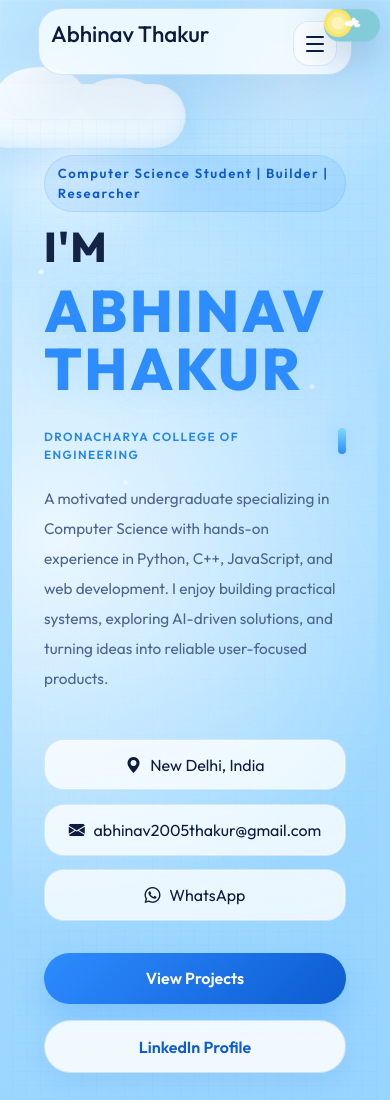
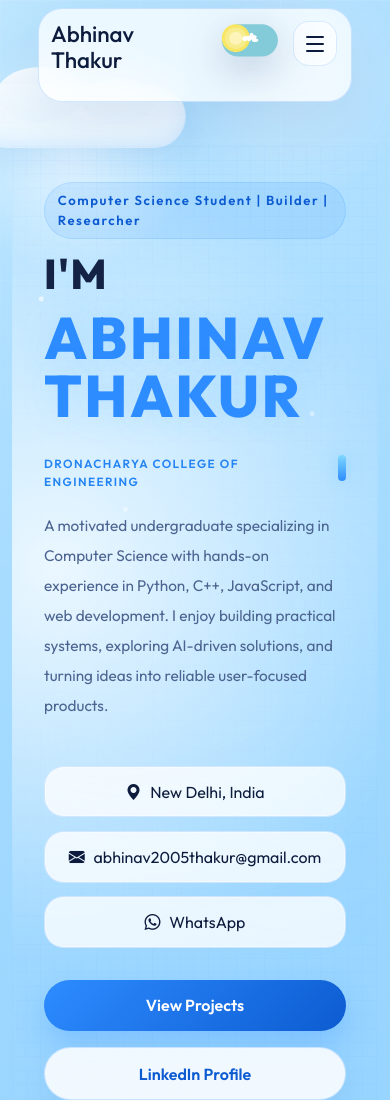
Before and after one commit to Abhinav3457/portfolio, a plain HTML site: page frontend/index.html in a window 390 px wide. Shown: the top 1100 px of the page. Drawn offline with nearby package versions, Linux system fonts and the light colour scheme.

Commit message:
abhinavthakur

```diff
--- a/frontend/abhinav.css
+++ b/frontend/abhinav.css
@@ -478,7 +478,7 @@ img {
     gap: 0.9rem;
     width: min(calc(100% - 6rem), var(--container-wide));
     margin: 1rem auto 0;
-    padding: 0.72rem 0.95rem;
+    padding: 0.72rem 6.25rem 0.72rem 0.95rem;
     min-height: var(--header-height);
     border: 1px solid var(--line);
     border-radius: 999px;
@@ -489,17 +489,19 @@ img {
 }
 
 .theme-toggle-button {
-    position: fixed;
-    top: 0.65rem;
-    right: 0.65rem;
-    z-index: 40;
+    position: absolute;
+    top: 50%;
+    right: 0.85rem;
+    z-index: 3;
     display: inline-flex;
     align-items: center;
     justify-content: center;
     width: 78px;
     height: 52px;
+    margin: 0;
     cursor: pointer;
     user-select: none;
+    transform: translateY(-50%);
 }
 
 .theme-toggle-button svg {
@@ -649,6 +651,11 @@ img {
     padding: 0;
     list-style: none;
     justify-content: flex-end;
+}
+
+.site-nav {
+    flex: 1 1 auto;
+    min-width: 0;
 }
 
 .site-nav a {
@@ -2208,11 +2215,18 @@ body.dark-mode .typing-target {
         border-radius: 28px;
         align-items: flex-start;
         flex-direction: column;
-        padding: 0.9rem 1rem;
+        padding: 0.9rem 6.1rem 0.9rem 1rem;
     }
 
     .site-nav {
         width: 100%;
+    }
+
+    .theme-toggle-button {
+        top: 1rem;
+        right: 1rem;
+        transform: none;
+        transform-origin: top right;
     }
 
     .site-nav ul {
@@ -2280,7 +2294,7 @@ body.dark-mode .typing-target {
     .site-header {
         width: min(calc(100% - 5.6rem), var(--container));
         margin-top: 0.5rem;
-        padding: 0.85rem;
+        padding: 0.85rem 8.9rem 0.85rem 0.85rem;
         gap: 0.8rem;
         border-radius: 24px;
         align-items: stretch;
@@ -2291,7 +2305,7 @@ body.dark-mode .typing-target {
     }
 
     .brand-block {
-        max-width: calc(100% - 5rem);
+        max-width: calc(100% - 8.8rem);
     }
 
     .brand-block h1 {
@@ -2385,8 +2399,8 @@ body.dark-mode .typing-target {
     }
 
     .theme-toggle-button {
-        top: 0.42rem;
-        right: 0.42rem;
+        top: 0.78rem;
+        right: 4.6rem;
         transform: scale(0.92);
         transform-origin: top right;
     }
@@ -2431,12 +2445,12 @@ body.dark-mode .typing-target {
 @media (max-width: 560px) {
     .site-header {
         width: min(calc(100% - 5.1rem), var(--container));
-        padding: 0.72rem;
+        padding: 0.72rem 8rem 0.72rem 0.72rem;
         min-height: auto;
     }
 
     .brand-block {
-        max-width: calc(100% - 4.5rem);
+        max-width: calc(100% - 8rem);
     }
 
     .hero-section,
@@ -2513,8 +2527,8 @@ body.dark-mode .typing-target {
     .theme-toggle-button {
         width: 70px;
         height: 47px;
-        top: 0.32rem;
-        right: 0.32rem;
+        top: 0.66rem;
+        right: 4.2rem;
     }
 
     .nav-toggle {
--- a/frontend/index.html
+++ b/frontend/index.html
@@ -35,6 +35,38 @@
         <div class="cloud cloud-five"><span class="cloud-bolt cloud-bolt-three"></span></div>
         <div class="cloud cloud-six"></div>
     </div>
+
+    <div class="page-shell">
+        <header class="site-header">
+            <div class="brand-block">
+                <!-- <p class="brand-kicker">Portfolio</p> -->
+                <h1>Abhinav Thakur</h1>
+            </div>
+
+            <button
+                class="nav-toggle"
+                type="button"
+                aria-expanded="false"
+                aria-controls="site-nav"
+                aria-label="Toggle navigation"
+            >
+                <span></span>
+                <span></span>
+                <span></span>
+            </button>
+
+            <nav class="site-nav" id="site-nav" aria-label="Primary">
+                <ul>
+                    <li><a href="#about">About</a></li>
+                    <li><a href="#skills">Skills</a></li>
+                    <li><a href="#projects">Projects</a></li>
+                    <li><a href="#research">Research</a></li>
+                    <li><a href="#achievements">Achievements</a></li>
+                    <li><a href="#education">Education</a></li>
+                    <li><a href="#certifications">Certifications</a></li>
+                    <li><a href="#contact">Contact</a></li>
+                </ul>
+            </nav>
 
             <label class="theme-toggle-button" title="Toggle dark mode">
                 <input type="checkbox" class="theme-toggle-input" id="theme-toggle" aria-label="Toggle dark mode">
@@ -93,38 +125,6 @@
                     </g>
                 </svg>
             </label>
-
-    <div class="page-shell">
-        <header class="site-header">
-            <div class="brand-block">
-                <!-- <p class="brand-kicker">Portfolio</p> -->
-                <h1>Abhinav Thakur</h1>
-            </div>
-
-            <button
-                class="nav-toggle"
-                type="button"
-                aria-expanded="false"
-                aria-controls="site-nav"
-                aria-label="Toggle navigation"
-            >
-                <span></span>
-                <span></span>
-                <span></span>
-            </button>
-
-            <nav class="site-nav" id="site-nav" aria-label="Primary">
-                <ul>
-                    <li><a href="#about">About</a></li>
-                    <li><a href="#skills">Skills</a></li>
-                    <li><a href="#projects">Projects</a></li>
-                    <li><a href="#research">Research</a></li>
-                    <li><a href="#achievements">Achievements</a></li>
-                    <li><a href="#education">Education</a></li>
-                    <li><a href="#certifications">Certifications</a></li>
-                    <li><a href="#contact">Contact</a></li>
-                </ul>
-            </nav>
         </header>
 
         <main>
```
Lines whose indentation alone changed are shown as unchanged.
